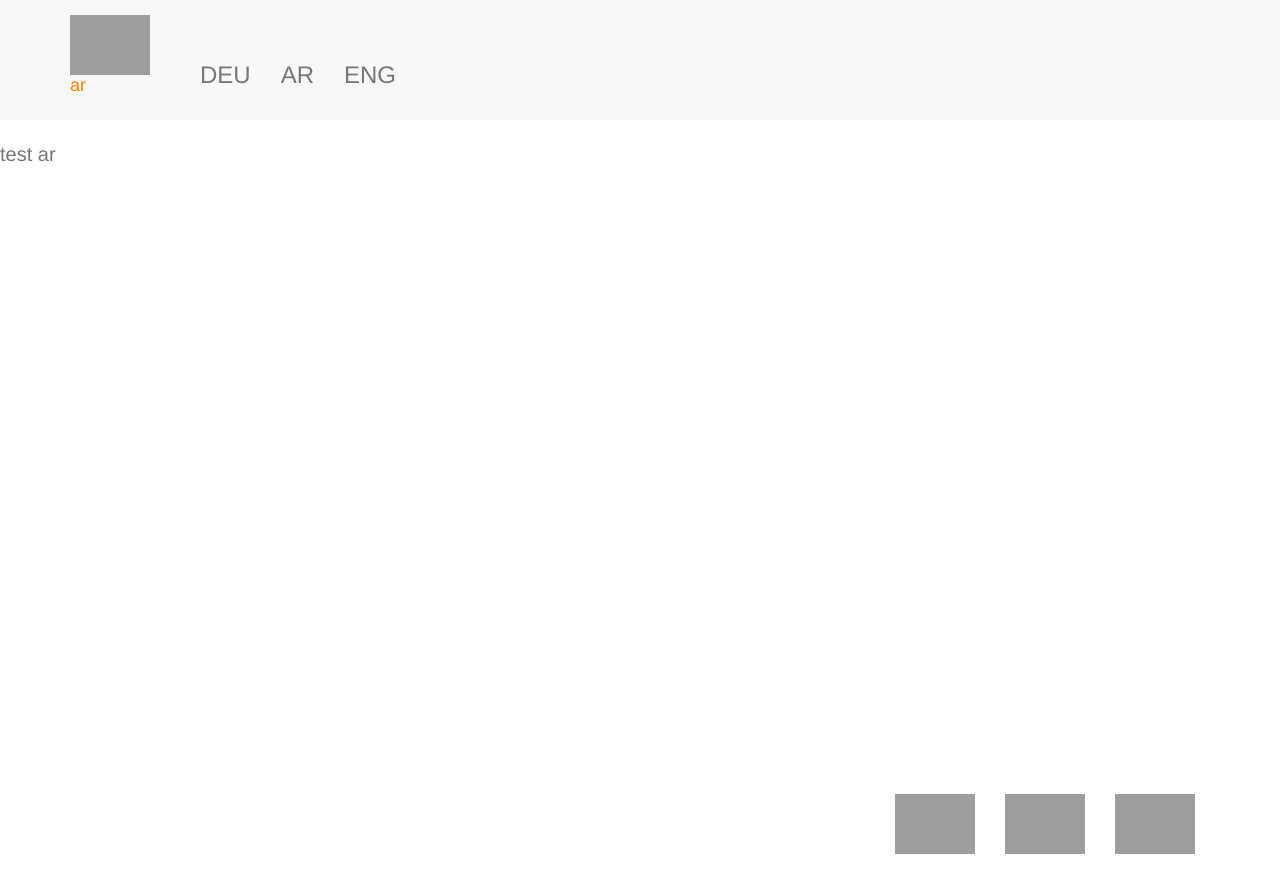
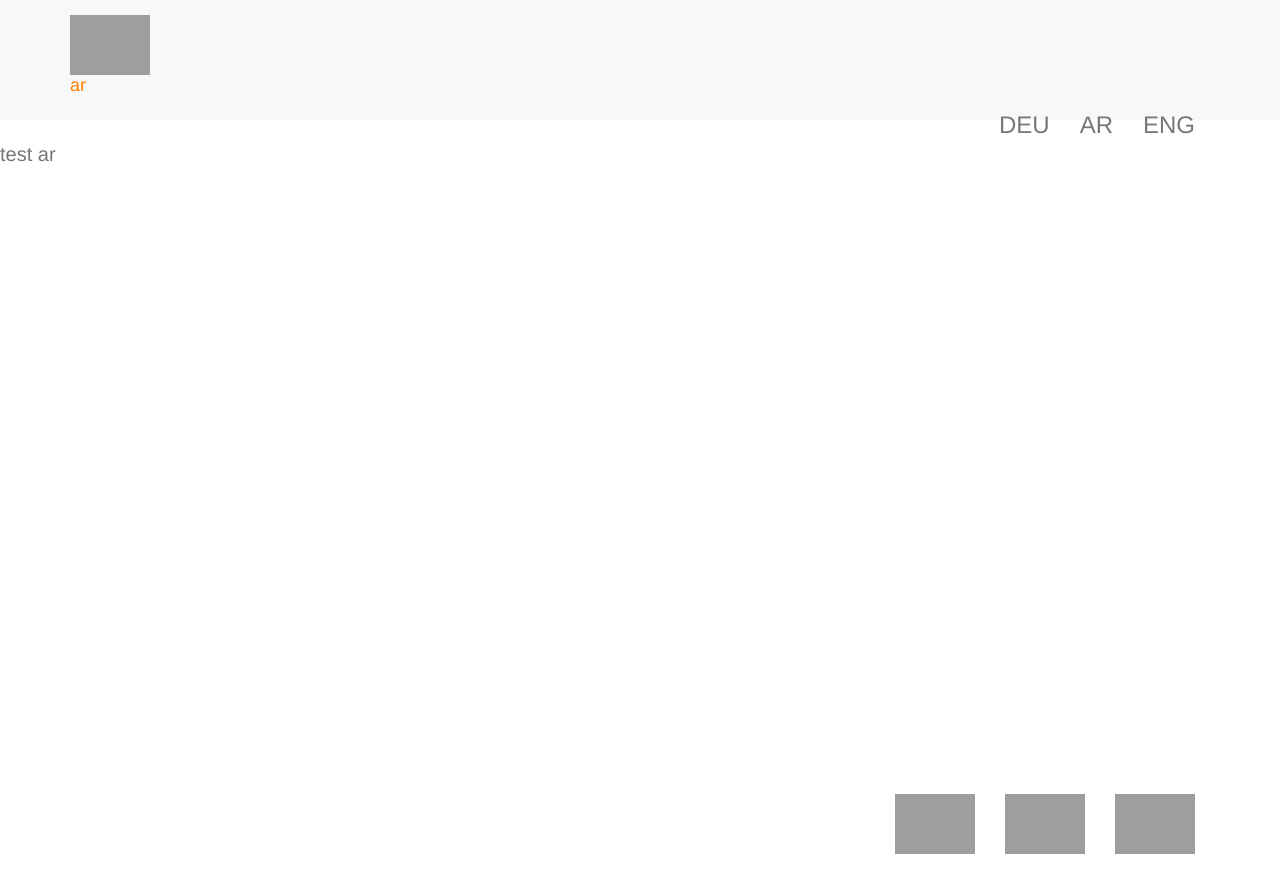
Before and after one commit to EIJC/TIJ, a Jekyll site: the page built from ar.html, in a window 1280 px wide. Shown: the top 893 px of the page. Built offline with Jekyll 4.4.1, drawn with Linux system fonts in a browser that asks for light colours; nearby versions of some CDN libraries; grey boxes are pictures that could not be loaded.

Commit message:
Update page.html

```diff
--- a/_layouts/page.html
+++ b/_layouts/page.html
@@ -10,7 +10,8 @@ layout: base
               <img alt="Treffen Internationaler Journalisten" src="https://www.dropbox.com/s/0z8cxb5275ouz2r/TIJ%20Transparent.png?raw=1" style="max-width: 80px; max-height: 80px; float:left; margin-right:20px; " />
                 <p class="title">{{ page.title }}</p>
             </a>
-
+    </div>
+    <div class="nav navbar nav">
         <ul class="nav navbar-nav pull-right">
             <li>
                 <a href="{{ site.base_url }}/de.html">DEU</a>
```
